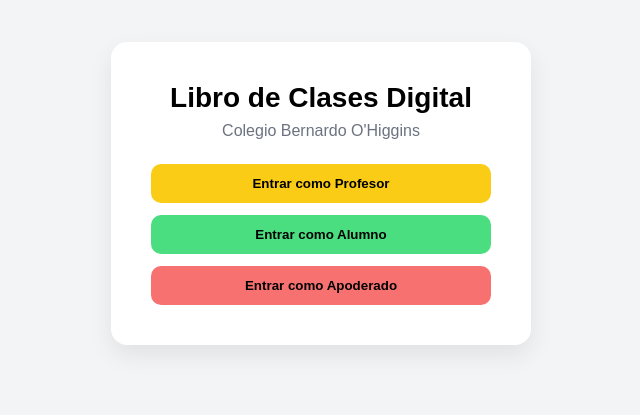
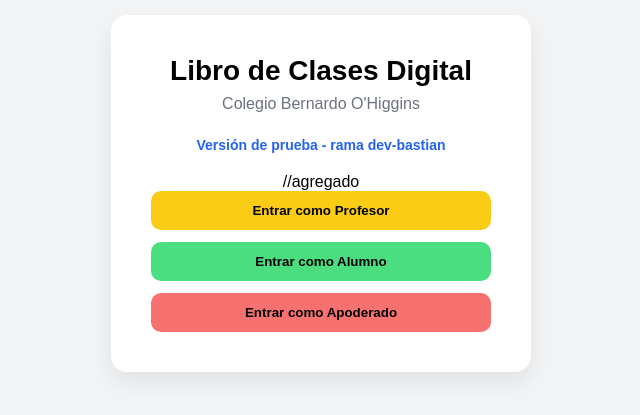
Before and after one commit to BastianI97/proyecto-colegio-react, a React (Vite) app in the folder Frontend-colegio/: page /login in a window 1280 px wide. Shown: the part 207-622 px from the top of the page, without its empty margins (319-959 px from the left). Built offline with nearby package versions, Linux system fonts and the light colour scheme.

Commit message:
feat: actualizar login

```diff
--- a/Frontend-colegio/src/pages/auth/LoginPage.jsx
+++ b/Frontend-colegio/src/pages/auth/LoginPage.jsx
@@ -18,6 +18,7 @@
       <div style={styles.card}>
         <h1 style={styles.title}>Libro de Clases Digital</h1>
         <p style={styles.subtitle}>Colegio Bernardo O&apos;Higgins</p>
+        <p style={styles.branchTag}>Versión de prueba - rama dev-bastian</p> //agregado
 
         <div style={styles.buttonContainer}>
           <button style={styles.profesorButton} onClick={() => handleLogin('PROFESOR')}>
@@ -46,6 +47,14 @@
     background: '#f3f4f6',
     padding: '20px',
   },
+
+  branchTag: {
+  marginBottom: '20px',
+  color: '#2563eb',
+  fontSize: '14px', //agregado
+  fontWeight: '600',
+},
+
   card: {
     background: '#ffffff',
     padding: '40px',
```
